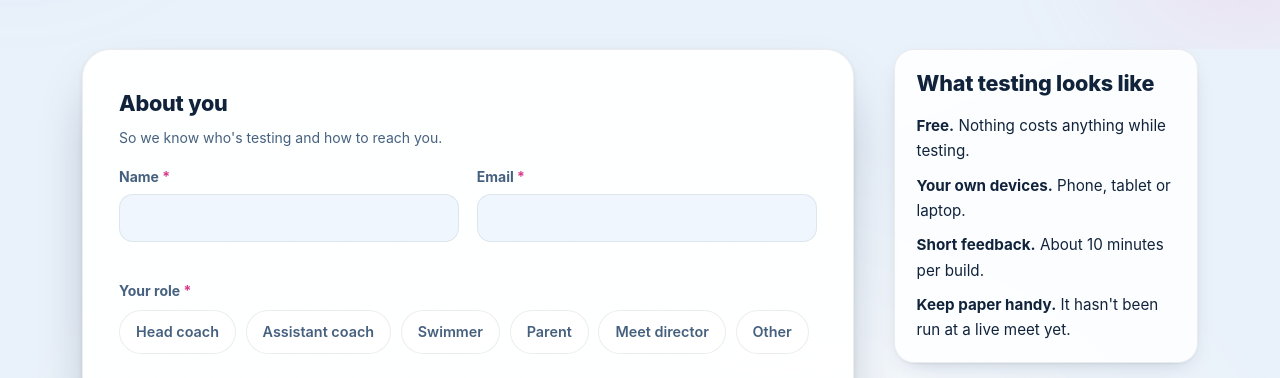
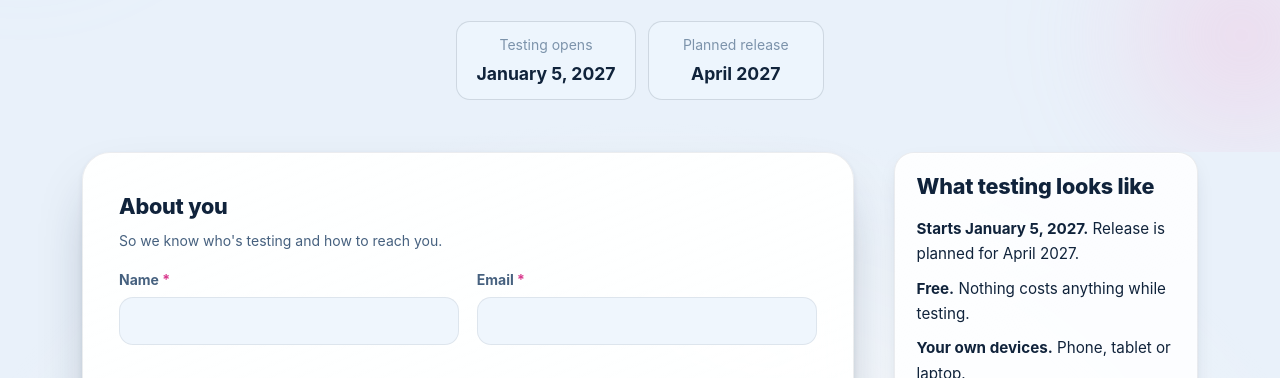
Before and after one commit to Coop123/Deckbuddy-web, a website: page early-access.html in a window 1280 px wide. Shown: the part 405-783 px from the top of the page. Drawn offline with Linux system fonts and the light colour scheme.

Commit message:
Early access: testing opens Jan 5, 2027; release planned for April 2027
Dates on the early-access hero, aside and thank-you message, the Updates release card and the Demo page.

Co-Authored-By: Claude Opus 5.5 <noreply@anthropic.com>
Claude-Session: https://claude.ai/code/session_016iAgRSgBEnsZev2CrD6b8s

```diff
--- a/early-access.html
+++ b/early-access.html
@@ -31,6 +31,9 @@ try{document.cookie='db-theme=; path=/; max-age=0';document.cookie='db-theme=; p
   .ea-actions{display:flex;flex-wrap:wrap;gap:.75rem;align-items:center}
   .ea-facts{display:grid;gap:.6rem;margin-top:1rem}
   .ea-facts p{margin:0;font-size:.95rem}
+  .ea-dates{list-style:none;display:flex;flex-wrap:wrap;justify-content:center;gap:.75rem;padding:0;margin:1.5rem 0 0}
+  .ea-dates li{display:flex;flex-direction:column;gap:.15rem;padding:.7rem 1.2rem;border-radius:14px;border:1px solid var(--db-line);background:var(--db-panel-inset);text-align:center;min-width:11rem}
+  .ea-dates strong{font-size:1.1rem}
   .ea-done{text-align:center}
   .ea-done .tick{width:64px;height:64px;margin:0 auto 1rem;display:block}
   @media (prefers-reduced-motion:no-preference){.ea-done:not([hidden]) .tick{animation:ea-pop .45s ease-out both}}
@@ -89,6 +92,10 @@ try{document.cookie='db-theme=; path=/; max-age=0';document.cookie='db-theme=; p
         Deck Buddy is a work in progress and hasn't been run at a live meet yet. Sign up to try the
         test builds and tell us what breaks. It's free while testing.
       </p>
+      <ul class="ea-dates reveal" aria-label="Key dates">
+        <li><span class="faint small">Testing opens</span><strong>January 5, 2027</strong></li>
+        <li><span class="faint small">Planned release</span><strong>April 2027</strong></li>
+      </ul>
     </div>
   </section>
 
@@ -155,7 +162,7 @@ try{document.cookie='db-theme=; path=/; max-age=0';document.cookie='db-theme=; p
           <div class="glass-lg success-panel ea-done" id="ea-done" hidden aria-live="polite">
             <svg class="tick" viewBox="0 0 64 64" aria-hidden="true"><circle cx="32" cy="32" r="30" fill="#65d0eb"/><path d="M19 33l8.5 8.5L45 24" fill="none" stroke="#0c1627" stroke-width="5" stroke-linecap="round" stroke-linejoin="round"/></svg>
             <h2 class="h2" id="ea-done-title">You're on the list</h2>
-            <p class="muted" id="ea-done-text">Thanks for signing up. Cooper will email you when the next test build is ready.</p>
+            <p class="muted" id="ea-done-text">Thanks for signing up. Testing opens January 5, 2027, and Cooper will email you before then.</p>
             <div id="ea-fallback" hidden style="text-align:left">
               <p>Your sign-up couldn't be sent from here. Please email these answers to <strong>cpisani@deckbuddy.app</strong> so you don't get missed.</p>
               <pre class="inset mono" id="ea-summary"></pre>
@@ -175,6 +182,7 @@ try{document.cookie='db-theme=; path=/; max-age=0';document.cookie='db-theme=; p
           <div class="glass" style="padding:1.25rem 1.35rem">
             <h3 class="h3">What testing looks like</h3>
             <div class="ea-facts">
+              <p><strong>Starts January 5, 2027.</strong> Release is planned for April 2027.</p>
               <p><strong>Free.</strong> Nothing costs anything while testing.</p>
               <p><strong>Your own devices.</strong> Phone, tablet or laptop.</p>
               <p><strong>Short feedback.</strong> About 10 minutes per build.</p>
@@ -306,7 +314,7 @@ try{document.cookie='db-theme=; path=/; max-age=0';document.cookie='db-theme=; p
   var show = function(sent, d){
     form.hidden = true; done.hidden = false;
     $("ea-done-title").textContent = sent ? "You're on the list" : "Almost there";
-    $("ea-done-text").textContent = sent ? "Thanks for signing up. Cooper will email you when the next test build is ready." : "One more step so your sign-up reaches us.";
+    $("ea-done-text").textContent = sent ? "Thanks for signing up. Testing opens January 5, 2027, and Cooper will email you before then." : "One more step so your sign-up reaches us.";
     $("ea-fallback").hidden = sent;
     if (!sent){
       $("ea-summary").textContent = summary(d);
```
Also changed, not shown: demo.html (+2 -2 lines), updates.html (+3 -2 lines).
